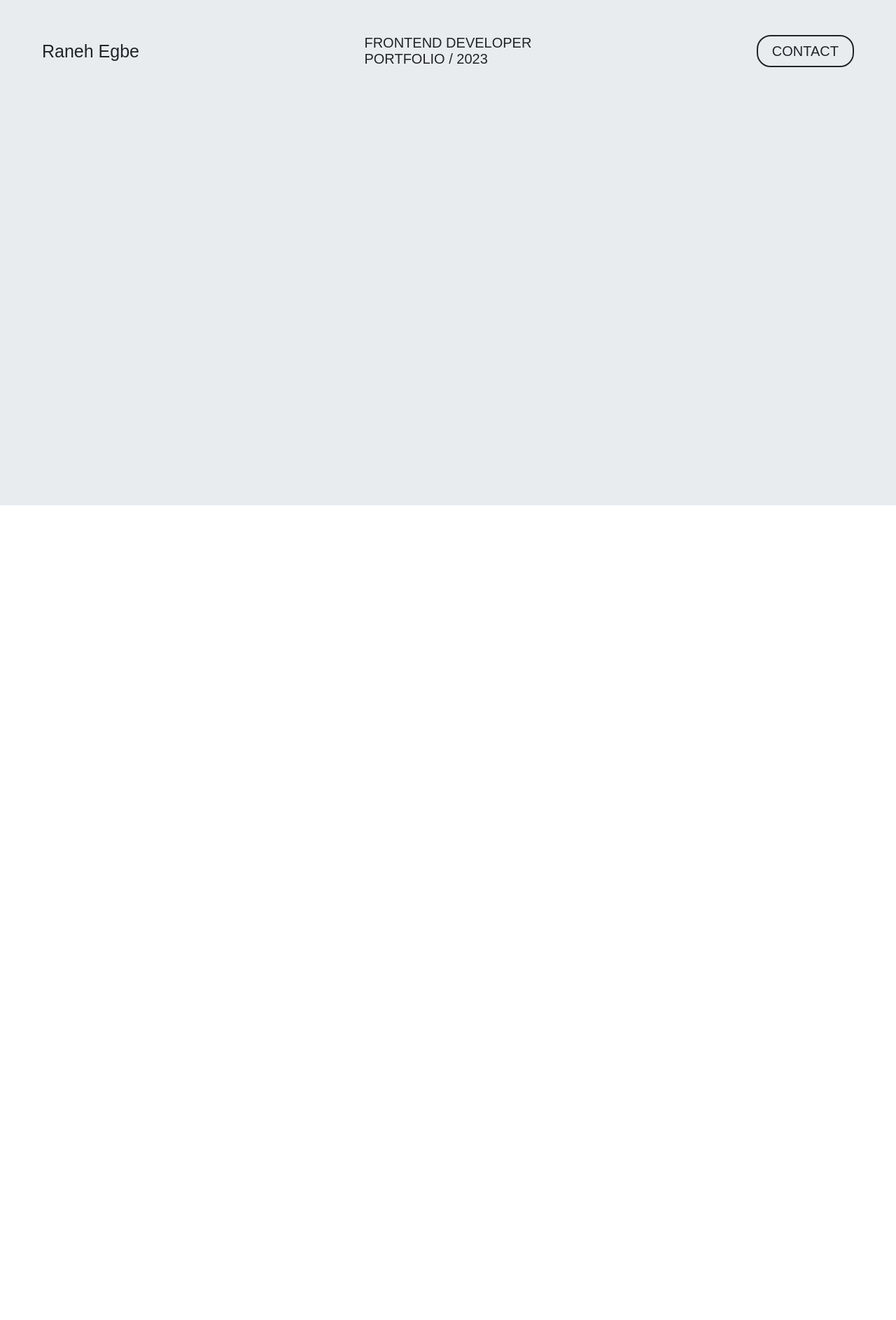
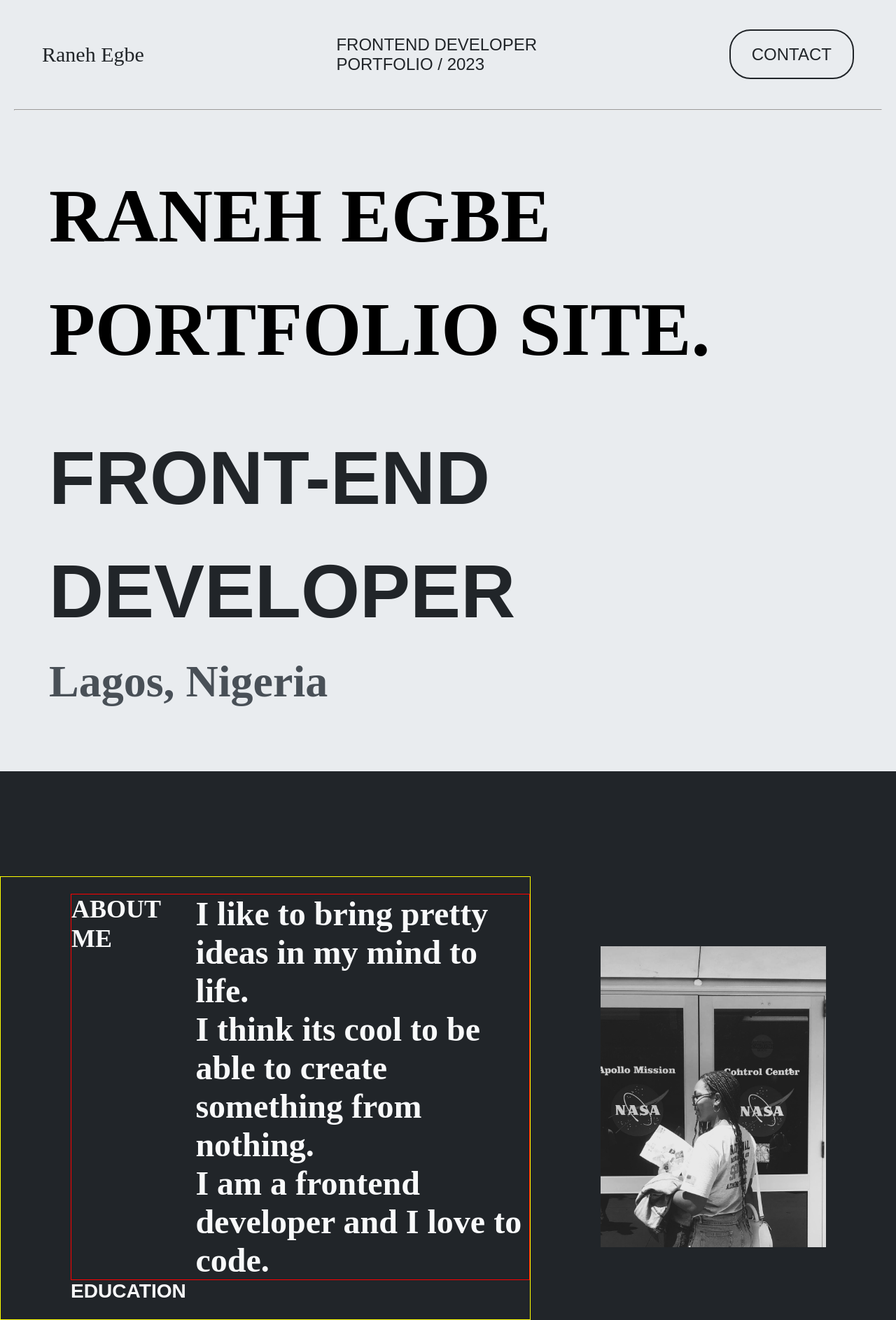
Before and after one commit to Ranecodes/my-portfolio-website, a plain HTML site: page index.html in a window 1280 px wide. Shown: the whole page at 70% size. Before the commit the page ends 800 px from the top, so only its background shows below. Drawn offline with Linux system fonts and the light colour scheme; a web font is replaced by a local one.

Commit message:
about + hero section

```diff
--- a/index.html
+++ b/index.html
@@ -21,39 +21,30 @@
                 <a href="/">CONTACT</a>
             </div>
         </nav>
+        <hr class="nav__underline">
         <section class="hero__section">
-            <br>
-            <br>
-            <br>
-            <br>
-            <br>
-            <br>
-            <br>
-            <br>
-            <br>
-            <br>
-            <br>
-            <br>
-            <br>
-            <br>
-            <br>
-            <br>
-            <br>
-            <br>
-            <br>
-            <br>
-            <br>
-            <br>
-            <br>
-            <br>
-            <br>
-            <br>
-            <br>
-            <br>
-            <br>
-            <br>
-            <br>
-            <br>
+            <div class="hero__content__left">
+                <h1 class="top__text">RANEH EGBE <br>PORTFOLIO SITE.</h1>
+                <h2 class="middle__text">FRONT-END DEVELOPER</h2>
+                <h3 class="down__text">Lagos, Nigeria</h3>
+            </div>
+        </section>
+        <section class="about__section">
+            <div class="about__left">
+                <div class="about__text__container">
+                    <h3 class="about__top__text">ABOUT ME</h3>
+                    <h2 class="about__middle__text">I like to bring pretty ideas in my mind to life. <br>
+                    I think its cool to be able to create something from nothing. <br>
+                    I am a frontend developer and I love to code.
+                    </h2>
+                </div>
+                <div class="about__text__bottom">
+                    <h3>EDUCATION</h3>
+                </div>
+            </div>
+            <div class="about__right">
+                <img src="/nasapic.jpg" alt="Picture of Raneh Egbe">
+            </div>
         </section>
     </main>
 </body>
--- a/style.css
+++ b/style.css
@@ -15,14 +15,21 @@
     --light-grey-three: #DEE2E6;
     --light-grey-four: #E9ECEF;
     --lightest-grey: #F8F9FA;
-    --header-font-size: 20px;
+    --header-font-size: 24px;
 }
 
 @font-face {
-    font-family: IsidoraSansAltBold;
-    src: url(/isidorasans/IsidoraSansAlt-Bold.ttf);
+    font-family: IsidoraSans;
+    src: url(isidorasans/IsidoraSansAlt-Bold.ttf);
 }
-
+@font-face {
+    font-family: IsidoraSansLight;
+    src: url(isidorasans/IsidoraSansAlt-Light.ttf);
+}
+@font-face {
+    font-family: IsidoraSansMedium;
+    src: url(isidorasans/IsidoraSansAlt-Medium.ttf);
+}
 .home{
     background: var(--light-grey-four);
 }
@@ -39,14 +46,110 @@
 }
 
 .name__logo{
-    font-family: IsidoraSansAltBold;
-    font-size: 25px;
+    font-size: 30px;
+}
+.name__logo span{
+    font-family: IsidoraSans;
 }
 
 .contact__link a{
     text-decoration: none;
     color: var(--darkest-grey);
     border: 2px solid var(--darkest-grey);
-    padding: 10px 20px;
-    border-radius: 20px;
+    padding: 20px 30px;
+    border-radius: 30px;
 }
+
+.contact__link a:hover{
+    background: var(--darkest-grey);
+    color: var(--lightest-grey);
+}
+
+.nav__underline{
+    margin: 0 20px;
+    animation: linemove 2s ease-in-out;
+}
+
+@keyframes linemove{
+    0%{
+        width: 0%;
+    }
+    100%{
+        width: 100%;
+    }
+}
+
+.hero__content__left{
+    font-size: 72px;
+    padding: 70px;
+    line-height: 1.5;
+}
+
+.hero__content__left h1{
+    font-family: IsidoraSansLight;
+}
+
+.top__text{
+    animation: moveup ease-in-out 1s;
+}
+
+@keyframes moveup{
+    0%{
+        transform: translateY(20%);
+    }
+    100%{
+        transform: translateY(0%);
+    }
+}
+
+.middle__text{
+    padding-top: 50px;
+    color: var(--darkest-grey);
+}
+
+.down__text{
+    font-family: IsidoraSansLight;
+    font-size: 64px;
+    padding-bottom: 10px;
+    color: var(--dark-grey-two);
+}
+
+.about__section{
+    background: var(--darkest-grey);
+    display: flex;
+    padding-top: 150px;
+}
+
+.about__left{
+    font-size: 24px;
+    display: flex;
+    flex-direction: column;
+    justify-content: center;
+    /* padding-top: 100px; */
+    padding-left: 100px;
+    color: var(--lightest-grey);
+    border: 1px solid yellow;
+}
+
+.about__text__container{
+    display: flex;
+    flex-direction: row;
+    border: 1px solid red;
+}
+
+.about__top__text{
+    font-family: IsidoraSansMedium;
+    font-size: 36px;
+}
+
+.about__middle__text{
+    font-family: IsidoraSansMedium;
+    padding-left: 50px;
+    font-size: 48px;
+}
+
+.about__right img{
+    height: auto;
+    max-width: 100%;
+    padding: 100px;
+}
```
Also changed, not shown: nasapic.jpg (added).
